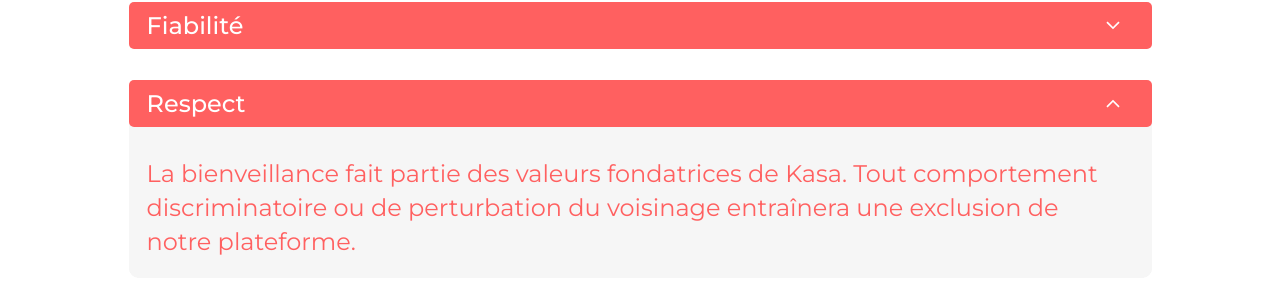
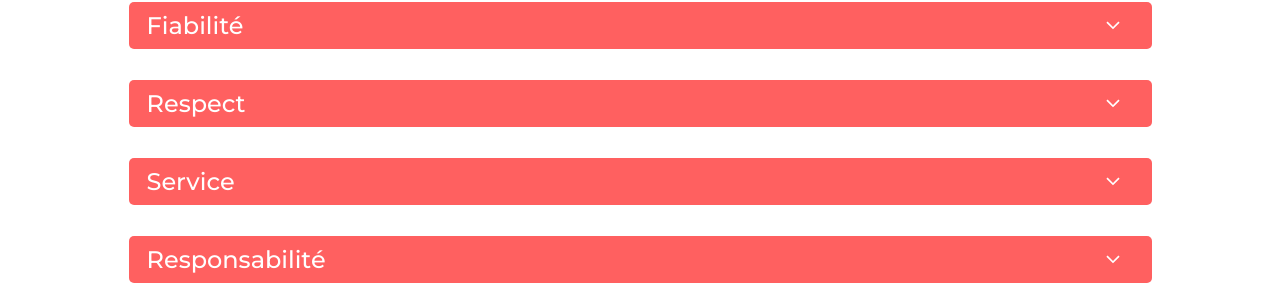
Before and after one commit to moDevsome/mickaelouthier-ocr-p7, a React (Create React App) app: page /about in a window 1280 px wide. Shown: the part 403-710 px from the top of the page. Built offline with nearby package versions, Linux system fonts and the light colour scheme; the HTML template or start-up script is replaced by a standard one.

Commit message:
- Correction au niveau des collapses présents sur les pages de détail du logement et À propos : par défaut, les Collapses sont fermés à l'initialisation de la page (contraintes fonctionnelles);
- Petit nettoyage;

```diff
--- a/src/pages/AboutPage.jsx
+++ b/src/pages/AboutPage.jsx
@@ -46,7 +46,7 @@ function AboutPage() {
                     <BannerComponent id={ 'About-banner' }/>
                     <section>
                         <DropdownPanComponent title={ <h2>Fiabilité</h2> } content={ fiabilityText } defaultState={ true }/>
-                        <DropdownPanComponent title={ <h2>Respect</h2> } content={ respectText }/>
+                        <DropdownPanComponent title={ <h2>Respect</h2> } content={ respectText } defaultState={ true }/>
                         <DropdownPanComponent title={ <h2>Service</h2> } content={ serviceText } defaultState={ true }/>
                         <DropdownPanComponent title={ <h2>Responsabilité</h2> } content={ securityText } defaultState={ true }/>
                     </section>
--- a/src/pages/LodgingPage.jsx
+++ b/src/pages/LodgingPage.jsx
@@ -9,20 +9,16 @@
  * -------------------------------------
  */
 
+import { useState, useRef } from 'react';
 import { useParams } from 'react-router-dom';
 
-import Img from '../assets/lodging-gallery-mockup.png';
-import Avatar from '../assets/loadging-host-avatar-empty.png';
+import ErrorPage from './ErrorPage';
+
 import DropdownPanComponent from '../components/utils/DropdownPanComponent';
+import LodgingGalleryComponent from '../components/blocks/LodgingGalleryComponent';
 import useFetchLodgingList from '../hooks/useFetchLodgingList.jsx'
 
-import ErrorPage from './ErrorPage';
-import { useState, useRef } from 'react';
-import LodgingGalleryComponent from '../components/blocks/LodgingGalleryComponent';
-
-
-// TODO:retirer la propriété "lodgingList" si le fait d'intéroger le back-end est confirmé
-function LodgingPage({ lodgingList }) {
+function LodgingPage() {
 
     // L'objet correspondant au logement est vide par défaut, on va récupérer les données du logement au près du back-end
     // puis on met à jour l'état une fois que l'on a trouvé le logement correspondant à l'Id
@@ -49,23 +45,6 @@ function LodgingPage({ lodgingList }) {
             return <ErrorPage/>
 
         });
-
-
-    // Sur les tablettes et smartphones, le dropdown Description est masqué par défaut
-    // @see https://www.w3schools.com/jsref/met_win_matchmedia.asp
-    const descriptionDropdownState = window.matchMedia('screen and (min-width: 441px) and (max-width: 780px)').matches || window.matchMedia('screen and (max-width: 440px)').matches ? true : false;
-
-    // On vérifie si l'ID se trouve dans la liste des logements
-    /*
-    const lodgingId = useParams()['id'] ?? '';
-    const lodging = lodgingList.find( lodging => lodging.id === lodgingId );
-
-
-    // Si l'ID n'existe pas, on passe en erreur 404
-    if(typeof(lodging) === 'undefined') return <ErrorPage httpCode={ 404 } Message={ 'Oups! La page que vous demandez n\'existe pas.' }/>
-    */
-
-    // return <ErrorPage httpCode={ 404 } Message={ 'Oups! La page que vous demandez n\'existe pas.' }/>
 
     if(apiPromise.current === true) {
 
@@ -121,7 +100,7 @@ function LodgingPage({ lodgingList }) {
                                 </div>
                             </div>
                             <div id="Lodging-details-body">
-                                <DropdownPanComponent title={ <h2>Description</h2> } content={ <p>{ lodging.description }</p> } defaultState={ descriptionDropdownState }/>
+                                <DropdownPanComponent title={ <h2>Description</h2> } content={ <p>{ lodging.description }</p> } defaultState={ true }/>
                                 <DropdownPanComponent title={ <h2>Équipements</h2> } content={
                                     <ul>
                                         {
@@ -132,6 +111,7 @@ function LodgingPage({ lodgingList }) {
                                             } )
                                         }
                                     </ul> }
+                                     defaultState={ true }
                                     customClassName="dropdown-lodging-equipements"/>
                             </div>
                         </article>
```
